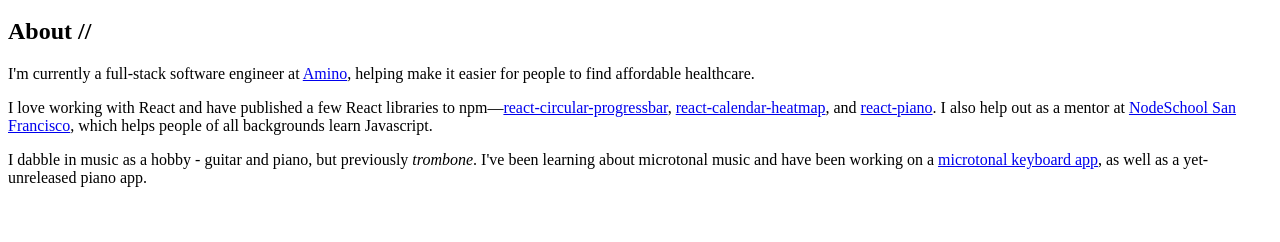
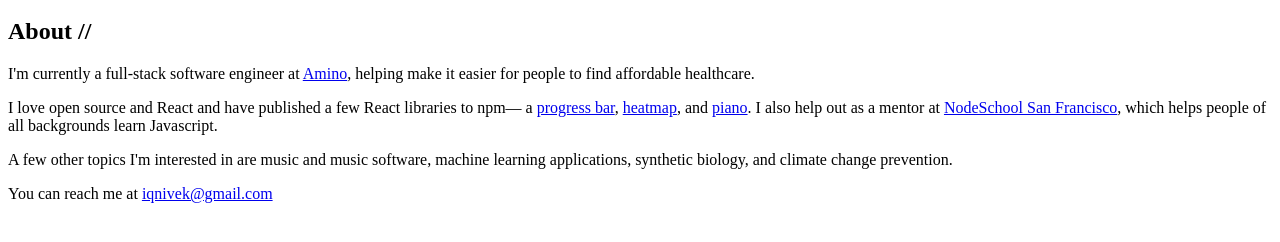
Before and after one commit to kevinsqi/kevinsqi.github.io, a Gatsby site: page /about in a window 1280 px wide. Shown: the part 46-288 px from the top of the page. Built offline with nearby package versions, Linux system fonts and the light colour scheme; Gatsby itself is replaced by a stand-in of ours.

Commit message:
tweak intro banner and about

```diff
--- a/src/pages/about.js
+++ b/src/pages/about.js
@@ -12,23 +12,20 @@ const About = () => (
             helping make it easier for people to find affordable healthcare.
           </p>
           <p>
-            I love working with React and have published a few React libraries to npm&mdash;
-            <a href="https://github.com/kevinsqi/react-circular-progressbar">
-              react-circular-progressbar
-            </a>
-            ,{' '}
-            <a href="https://github.com/patientslikeme/react-calendar-heatmap">
-              react-calendar-heatmap
-            </a>, and <a href="https://github.com/kevinsqi/react-piano">react-piano</a>
+            I love open source and React and have published a few React libraries to npm&mdash; a{' '}
+            <a href="https://github.com/kevinsqi/react-circular-progressbar">progress bar</a>
+            , <a href="https://github.com/patientslikeme/react-calendar-heatmap">heatmap</a>, and{' '}
+            <a href="https://github.com/kevinsqi/react-piano">piano</a>
             . I also help out as a mentor at{' '}
             <a href="https://nodeschool.io/sanfrancisco/">NodeSchool San Francisco</a>, which helps
             people of all backgrounds learn Javascript.
           </p>
           <p>
-            I dabble in music as a hobby - guitar and piano, but previously <em>trombone</em>. I've
-            been learning about microtonal music and have been working on a{' '}
-            <a href="https://github.com/kevinsqi/microharmonic">microtonal keyboard app</a>, as well
-            as a yet-unreleased piano app.
+            A few other topics I'm interested in are music and music software, machine learning
+            applications, synthetic biology, and climate change prevention.
+          </p>
+          <p>
+            You can reach me at <a href="mailto:iqnivek@gmail.com">iqnivek@gmail.com</a>
           </p>
         </div>
       </div>
```
Also changed, not shown: src/pages/index.js (+5 -5 lines).
